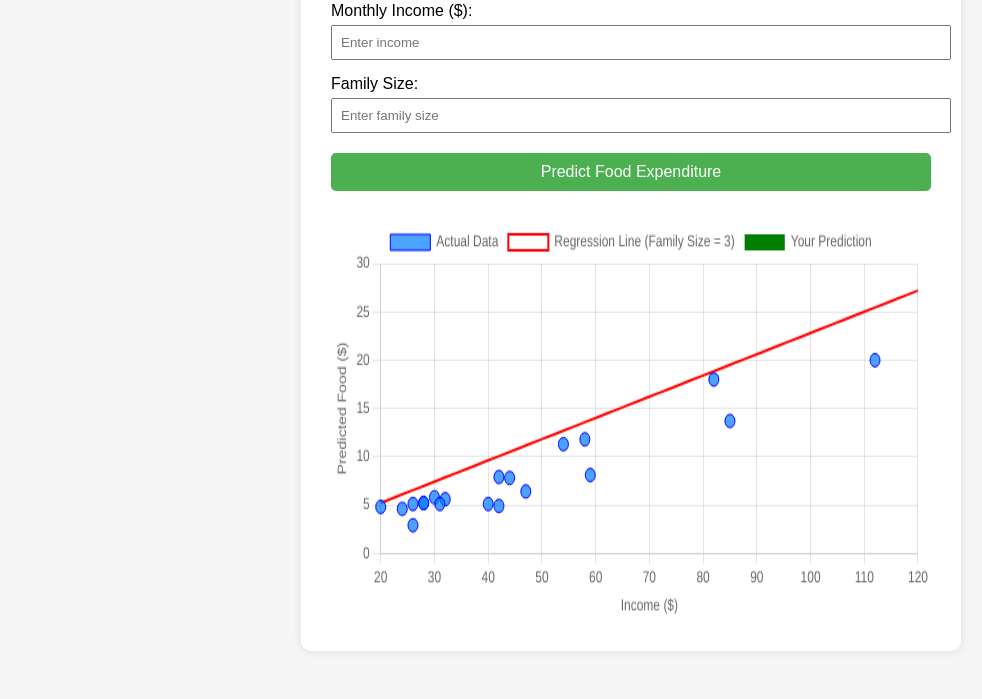
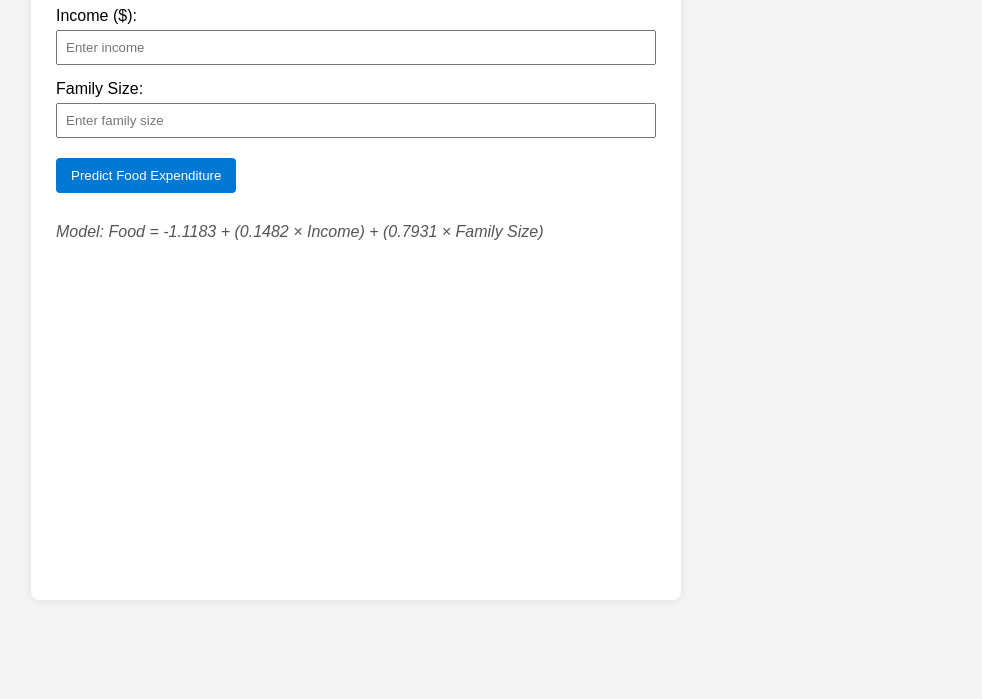
Before and after one commit to aqilahideris17-debug/foodpriceprediction, a plain HTML site: page index.html in a window 1280 px wide. Shown: the part 156-855 px from the top of the page, without its empty margins (9-991 px from the left). After the commit the page ends 800 px from the top, so only its background shows below. Drawn offline with nearby package versions, Linux system fonts and the light colour scheme.

Commit message:
Update index.html

```diff
--- a/index.html
+++ b/index.html
@@ -2,146 +2,87 @@
 <html lang="en">
 <head>
     <meta charset="UTF-8">
-  <title>Food Expenditure DSS</title>
-  <script src="https://cdn.jsdelivr.net/npm/chart.js"></script>
+    <title>Food Expenditure Predictor</title>
+    https://cdn.jsdelivr.net/npm/chart.js</script>
     <style>
         body {
             font-family: Arial, sans-serif;
-      padding: 40px;
-      background-color: #f5f5f5;
+            margin: 40px;
+            background-color: #f4f4f4;
         }
-
+        h1 {
+            color: #333;
+        }
         .container {
-      background: white;
-      padding: 30px;
-      border-radius: 10px;
+            background-color: #fff;
+            padding: 25px;
+            border-radius: 8px;
             max-width: 600px;
-      margin: auto;
             box-shadow: 0 0 10px rgba(0,0,0,0.1);
         }
-
-    h1 {
-      color: #333;
-      text-align: center;
-    }
-
         label {
             display: block;
             margin-top: 15px;
         }
-
         input[type="number"] {
             width: 100%;
             padding: 8px;
             margin-top: 5px;
+            box-sizing: border-box;
         }
-
         button {
             margin-top: 20px;
-      padding: 10px 20px;
-      background-color: #4CAF50;
+            padding: 10px 15px;
+            background-color: #0078D4;
+            color: white;
             border: none;
-      color: white;
-      font-size: 16px;
+            border-radius: 4px;
             cursor: pointer;
-      border-radius: 5px;
-      width: 100%;
         }
-
-    button:hover {
-      background-color: #45a049;
-    }
-
         #result {
             margin-top: 20px;
             font-weight: bold;
-      color: #2c3e50;
-      text-align: center;
         }
-
-    #chartContainer {
+        .formula {
             margin-top: 30px;
+            font-style: italic;
+            color: #555;
         }
-
         canvas {
-      width: 100% !important;
-      height: 400px !important;
+            margin-top: 30px;
         }
     </style>
 </head>
 <body>
     <div class="container">
         <h1>Food Expenditure Predictor</h1>
-
-    <label for="income">Monthly Income ($):</label>
-    <input type="number" id="income" placeholder="Enter income" />
+        <label for="income">Income ($):</label>
+        <input type="number" id="income" placeholder="Enter income">
 
         <label for="familySize">Family Size:</label>
-    <input type="number" id="familySize" placeholder="Enter family size" />
+        <input type="number" id="familySize" placeholder="Enter family size">
 
         <button onclick="predictFood()">Predict Food Expenditure</button>
 
         <div id="result"></div>
 
-    <div id="chartContainer">
-      <canvas id="regressionChart"></canvas>
+        <div class="formula">
+            Model: Food = -1.1183 + (0.1482 × Income) + (0.7931 × Family Size)
         </div>
+
+        <canvas id="predictionChart" width="400" height="300"></canvas>
     </div>
 
     <script>
-    // Regression model coefficients
-    const intercept = -2.948;
-    const coefIncome = 0.220;
-    const coefFamily = 1.255;
-
-    // Sample scatter data (from your dataset)
-    const actualData = [
-      { x: 28, y: 5.2 }, { x: 26, y: 5.1 }, { x: 32, y: 5.6 }, { x: 24, y: 4.6 },
-      { x: 54, y: 11.3 }, { x: 59, y: 8.1 }, { x: 44, y: 7.8 }, { x: 30, y: 5.8 },
-      { x: 40, y: 5.1 }, { x: 82, y: 18 }, { x: 42, y: 4.9 }, { x: 58, y: 11.8 },
-      { x: 28, y: 5.2 }, { x: 20, y: 4.8 }, { x: 42, y: 7.9 }, { x: 47, y: 6.4 },
-      { x: 112, y: 20 }, { x: 85, y: 13.7 }, { x: 31, y: 5.1 }, { x: 26, y: 2.9 }
-    ];
-
-    // Create regression line (fixed family size = 3)
-    const regressionLine = [];
-    for (let income = 20; income <= 120; income += 2) {
-      let y = intercept + coefIncome * income + coefFamily * 3;
-      regressionLine.push({ x: income, y: y });
-    }
-
-    // Initialize Chart.js
-    const ctx = document.getElementById('regressionChart').getContext('2d');
-    const regressionChart = new Chart(ctx, {
+        const ctx = document.getElementById('predictionChart').getContext('2d');
+        const chart = new Chart(ctx, {
             type: 'scatter',
             data: {
-        datasets: [
-          {
-            label: 'Actual Data',
-            data: actualData,
-            backgroundColor: 'rgba(0, 123, 255, 0.7)',
-            borderColor: 'blue',
-            pointRadius: 5
-          },
-          {
-            label: 'Regression Line (Family Size = 3)',
-            data: regressionLine,
-            type: 'line',
-            fill: false,
-            borderColor: 'red',
-            backgroundColor: 'transparent',
-            pointRadius: 0,
-            borderWidth: 2,
-            tension: 0
-          },
-          {
-            label: 'Your Prediction',
+                datasets: [{
+                    label: 'Predicted Points',
                     data: [],
-            backgroundColor: 'green',
-            pointRadius: 6,
-            pointStyle: 'star'
-          }
-        ]
+                    backgroundColor: 'blue'
+                }]
             },
             options: {
                 scales: {
@@ -149,32 +90,27 @@
                         title: { display: true, text: 'Income ($)' }
                     },
                     y: {
-            title: { display: true, text: 'Predicted Food ($)' },
-            beginAtZero: true
+                        title: { display: true, text: 'Predicted Food ($)' }
                     }
                 }
             }
         });
 
         function predictFood() {
-      const income = parseFloat(document.getElementById("income").value);
-      const familySize = parseFloat(document.getElementById("familySize").value);
+            const income = parseFloat(document.getElementById('income').value);
+            const familySize = parseFloat(document.getElementById('familySize').value);
 
             if (isNaN(income) || isNaN(familySize)) {
-        document.getElementById("result").innerText = "Please enter valid numbers.";
+                document.getElementById('result').innerText = "Please enter valid numbers.";
                 return;
             }
 
-      // Calculate prediction
-      const food = intercept + coefIncome * income + coefFamily * familySize;
-      const foodRounded = food.toFixed(2);
+            const food = -1.1183 + (0.1482 * income) + (0.7931 * familySize);
+            document.getElementById('result').innerText = "Predicted Food Expenditure: $" + food.toFixed(2);
 
-      // Display prediction
-      document.getElementById("result").innerText = `Predicted Monthly Food Expenditure: $${foodRounded}`;
-
-      // Update chart with new prediction point
-      regressionChart.data.datasets[2].data = [{ x: income, y: parseFloat(foodRounded) }];
-      regressionChart.update();
+            // Add point to chart
+            chart.data.datasets[0].data.push({ x: income, y: food });
+            chart.update();
         }
     </script>
 </body>
```
Lines whose indentation alone changed are shown as unchanged.
